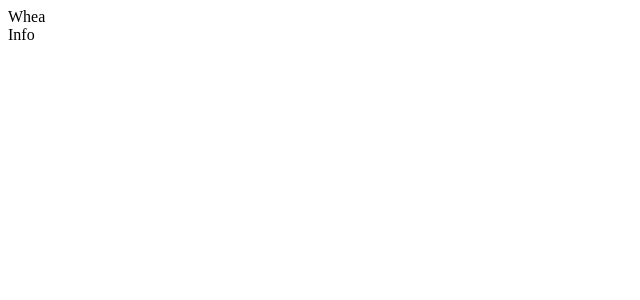
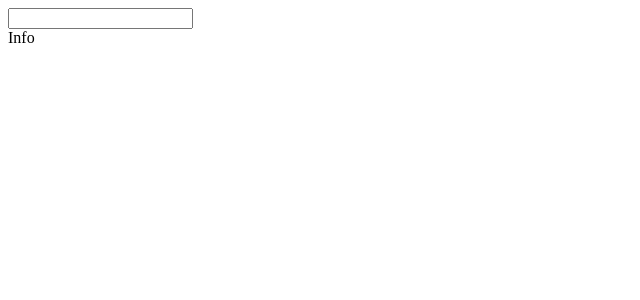
Before and after one commit to NachoBasilio/Estudio-Clima-De-Una-Ciudad, a React (Vite) app in the folder Clima-De-Una-Ciudad/: page / in a window 1280 px wide. Shown: the top 300 px of the page, without its empty margins (0-640 px from the left). Built offline with nearby package versions, Linux system fonts and the light colour scheme.

Commit message:
Agregando la api

```diff
--- a/Clima-De-Una-Ciudad/src/App.jsx
+++ b/Clima-De-Una-Ciudad/src/App.jsx
@@ -1,11 +1,11 @@
 import React from 'react'
-import WatherApp from './components/WatherApp'
+import WeatherApp from './components/WeatherApp'
 
 export default function App() {
   console.log(import.meta.env.VITE_SOME_KEY)
   return (
     <>
-    <WatherApp/>
+    <WeatherApp/>
     </>
   )
 }
--- a/Clima-De-Una-Ciudad/src/components/WatherApp.jsx
+++ /dev/null
@@ -1,14 +0,0 @@
-import React, { useState } from 'react'
-
-
-
-export default function WatherApp() {
-  const [weather, setWeather] = useState(null)
-
-  return (
-    <>
-      Whea
-      <div>Info</div>
-    </>
-  )
-}
--- /dev/null
+++ b/Clima-De-Una-Ciudad/src/components/WeatherApp.jsx
@@ -0,0 +1,29 @@
+import React, { useState } from 'react'
+import WeatherForm from './WeatherForm'
+
+
+export default function WatherApp() {
+  const [weather, setWeather] = useState(null)
+
+  async function loadInfo(city = "London"){
+    try {
+      const request = await fetch(`${import.meta.env.VITE_SOME_URL}&key=${import.meta.env.VITE_SOME_KEY}&q=${city}`)
+      const json = await request.json()
+      console.log(json)
+    } catch (error) {
+
+    }
+  }
+
+  function handleChangeCity(city){
+    setWeather(null)
+    loadInfo()
+  }
+
+  return (
+    <>
+      <WeatherForm onChangeCity={handleChangeCity}/>
+      <div>Info</div>
+    </>
+  )
+}
--- a/Clima-De-Una-Ciudad/src/components/WetherForm.jsx
+++ b/Clima-De-Una-Ciudad/src/components/WeatherForm.jsx
@@ -4,7 +4,7 @@ export default function WetherForm({onChangeCity}) {
     const [city, setCity] = useState("")
 
     function onChange(e){
-        const value = e.targe.value
+        const value = e.value
 
         if(value !== ""){
             setCity(value)
```
